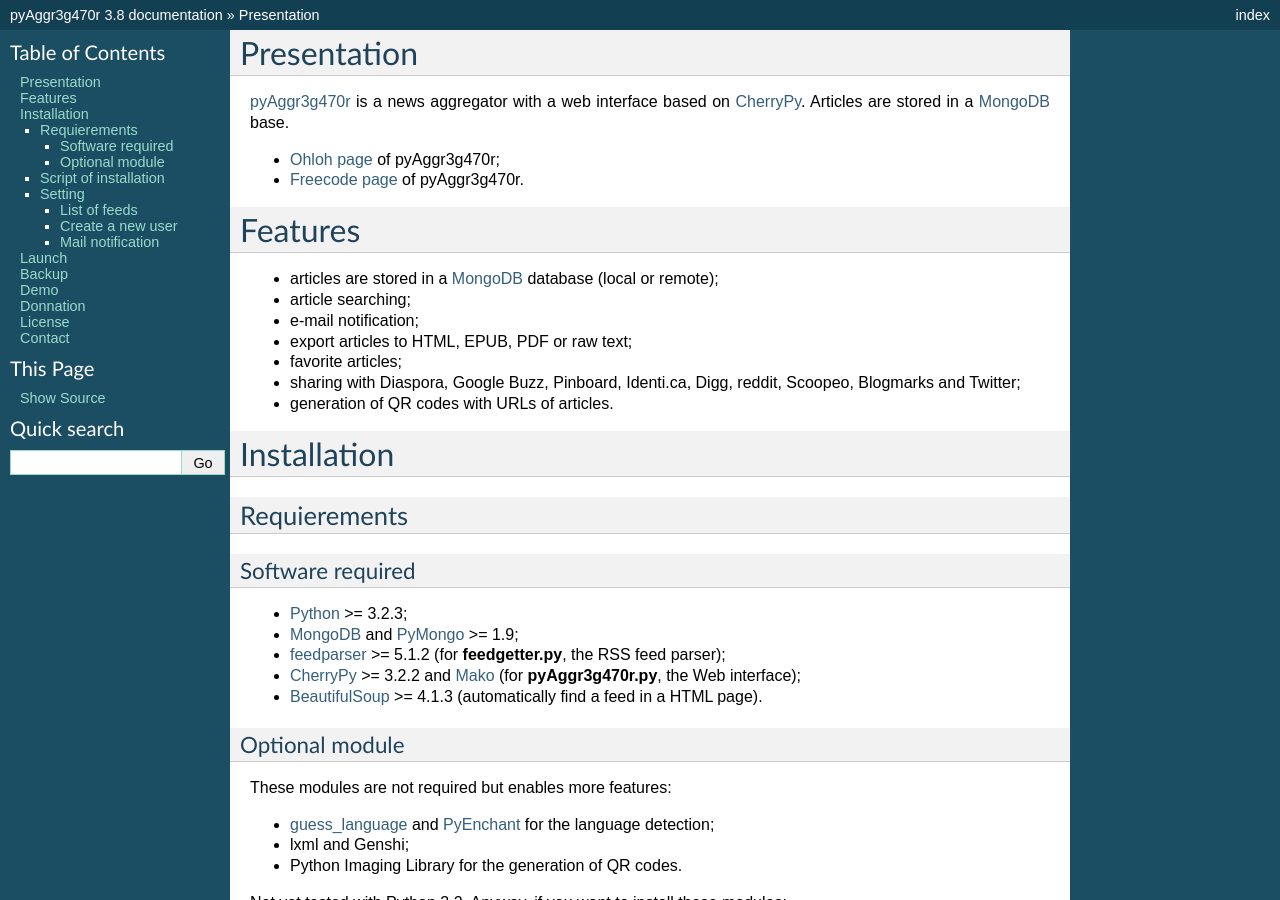
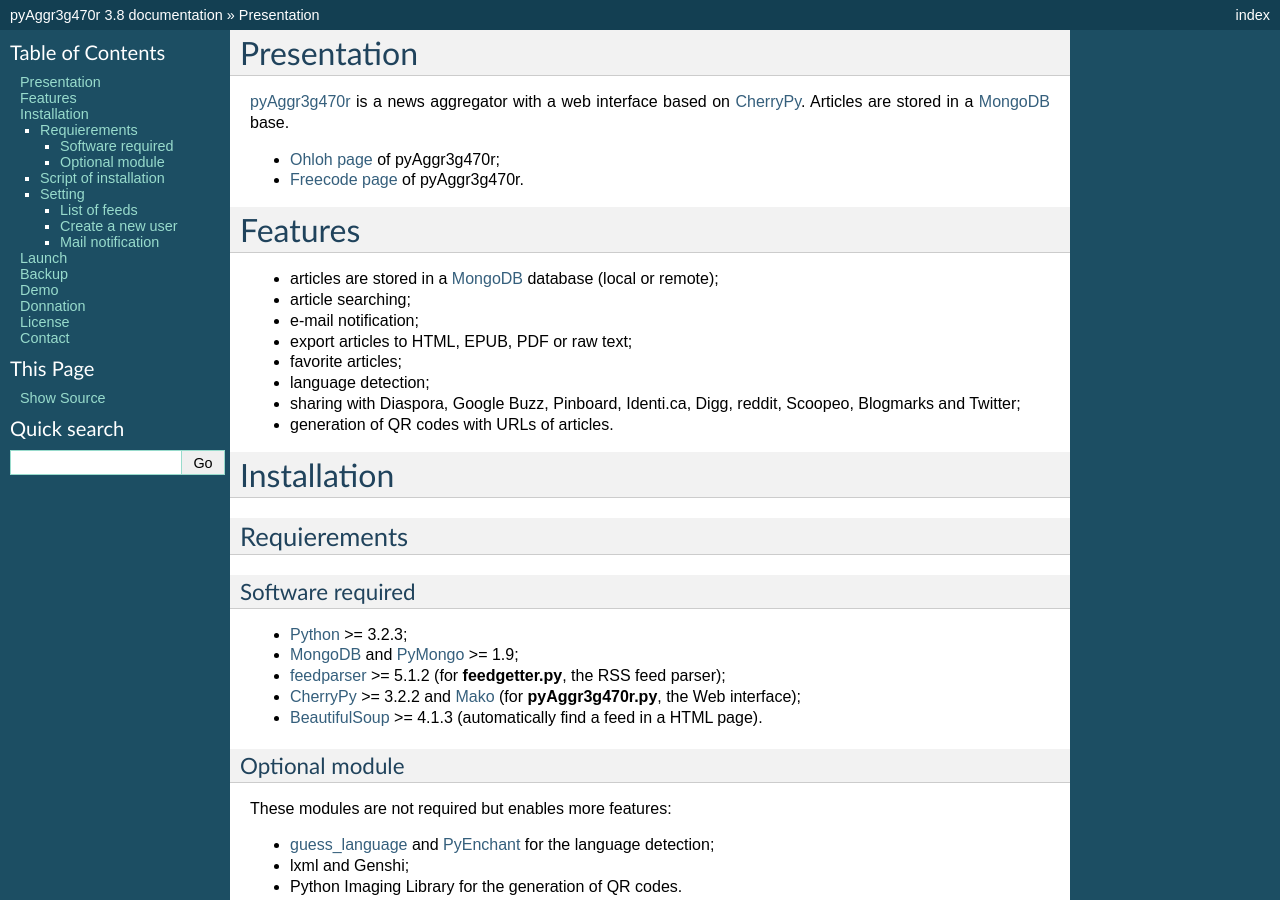
Before and after one commit to cedricbonhomme/newspipe, a Sphinx documentation site: the page built from docs/index.rst, in a window 1280 px wide and 900 px high. Built offline with Sphinx 7.4.7, drawn with Linux system fonts in a browser that asks for light colours.

Commit message:
Updated doc: added the new feature, language detection.

```diff
--- a/docs/index.rst
+++ b/docs/index.rst
@@ -25,6 +25,7 @@
 * e-mail notification;
 * export articles to HTML, EPUB, PDF or raw text;
 * favorite articles;
+* language detection;
 * sharing with Diaspora, Google Buzz, Pinboard, Identi.ca, Digg, reddit, Scoopeo, Blogmarks and Twitter;
 * generation of QR codes with URLs of articles.
 
```
